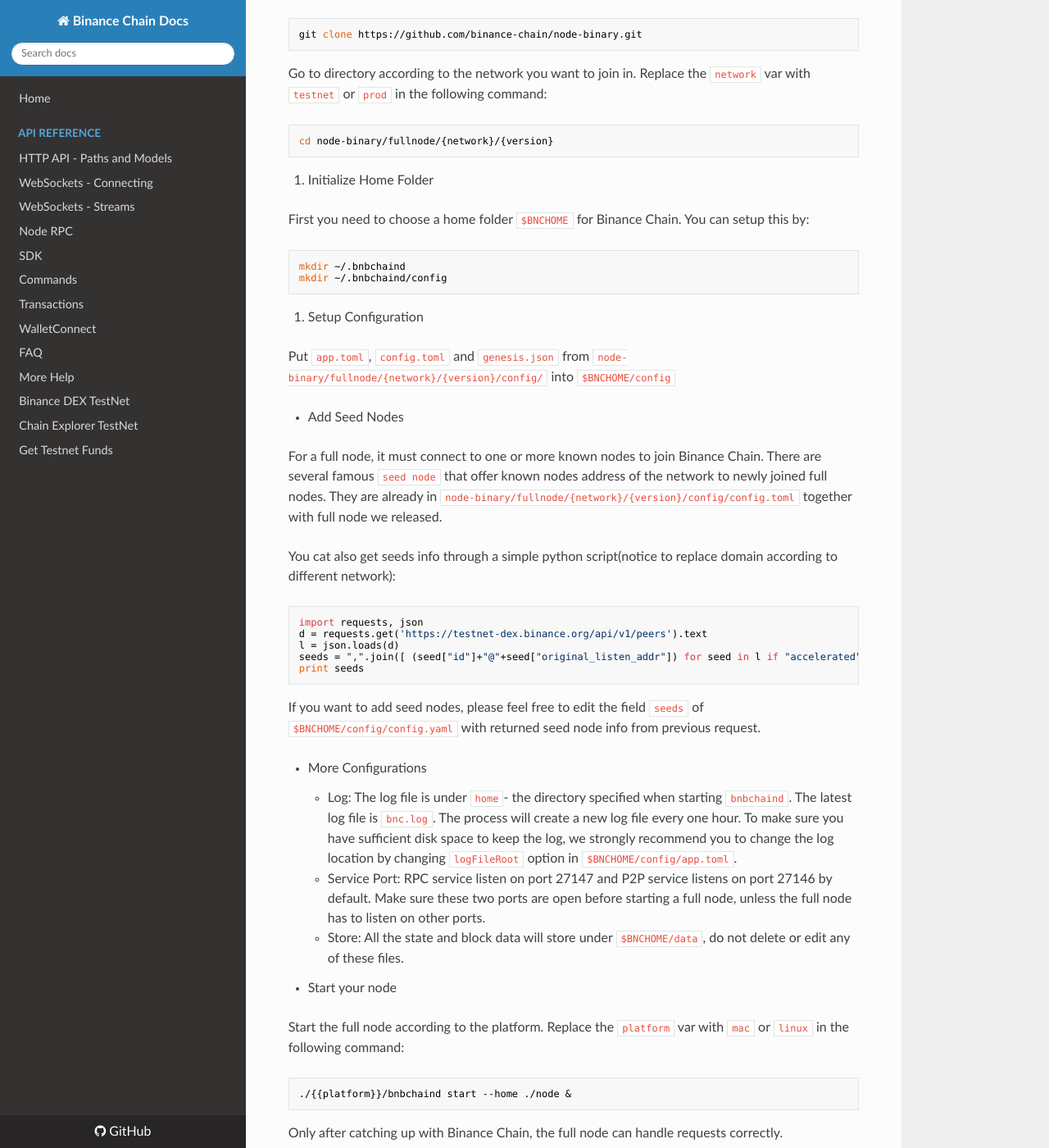
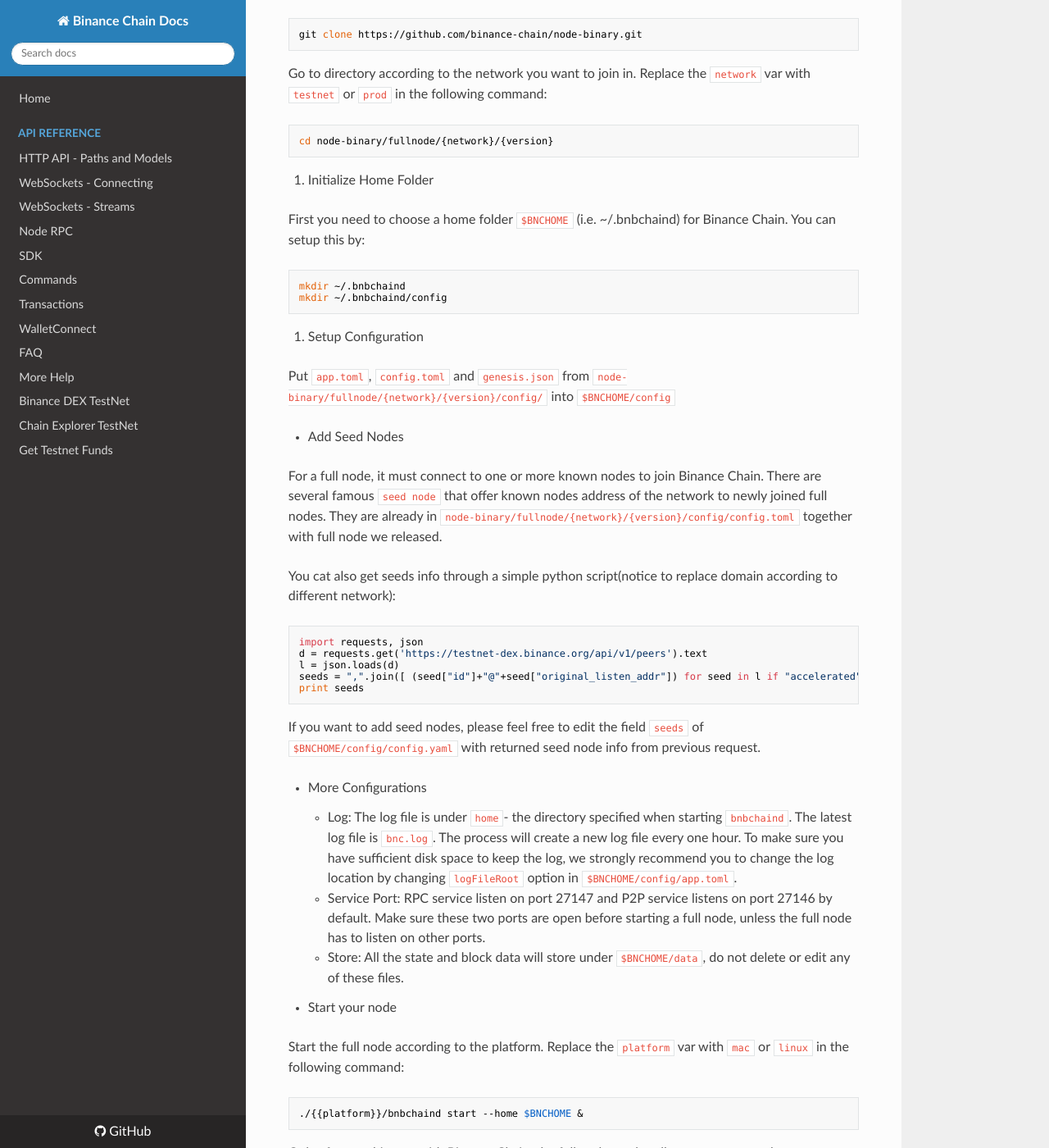
Before and after one commit to yash-sharma1/docs-site, an MkDocs documentation site: the page built from docs/fullnode.md, in a window 1280 px wide and 1400 px high, scrolled down 882 px. Shown: the whole window at 82% size. Built offline with MkDocs 1.6.1, drawn with Linux system fonts in a browser that asks for light colours; nearby versions of some CDN libraries.

Commit message:
minor fix bnchome

````diff
--- a/docs/fullnode.md
+++ b/docs/fullnode.md
@@ -35,7 +35,7 @@
 ```
 2. Initialize Home Folder
 
-First you need to choose a home folder `$BNCHOME` for Binance Chain. You can setup this by:
+First you need to choose a home folder `$BNCHOME` (i.e. ~/.bnbchaind) for Binance Chain. You can setup this by:
 
 ```
 mkdir ~/.bnbchaind
@@ -71,7 +71,7 @@
 
 Start the full node according to the platform. Replace the `platform` var with `mac` or `linux` in the following command:
 ```bash
-./{{platform}}/bnbchaind start --home ./node &
+./{{platform}}/bnbchaind start --home $BNCHOME &
 ```
 
 Only after catching up with Binance Chain, the full node can handle requests correctly.
````
